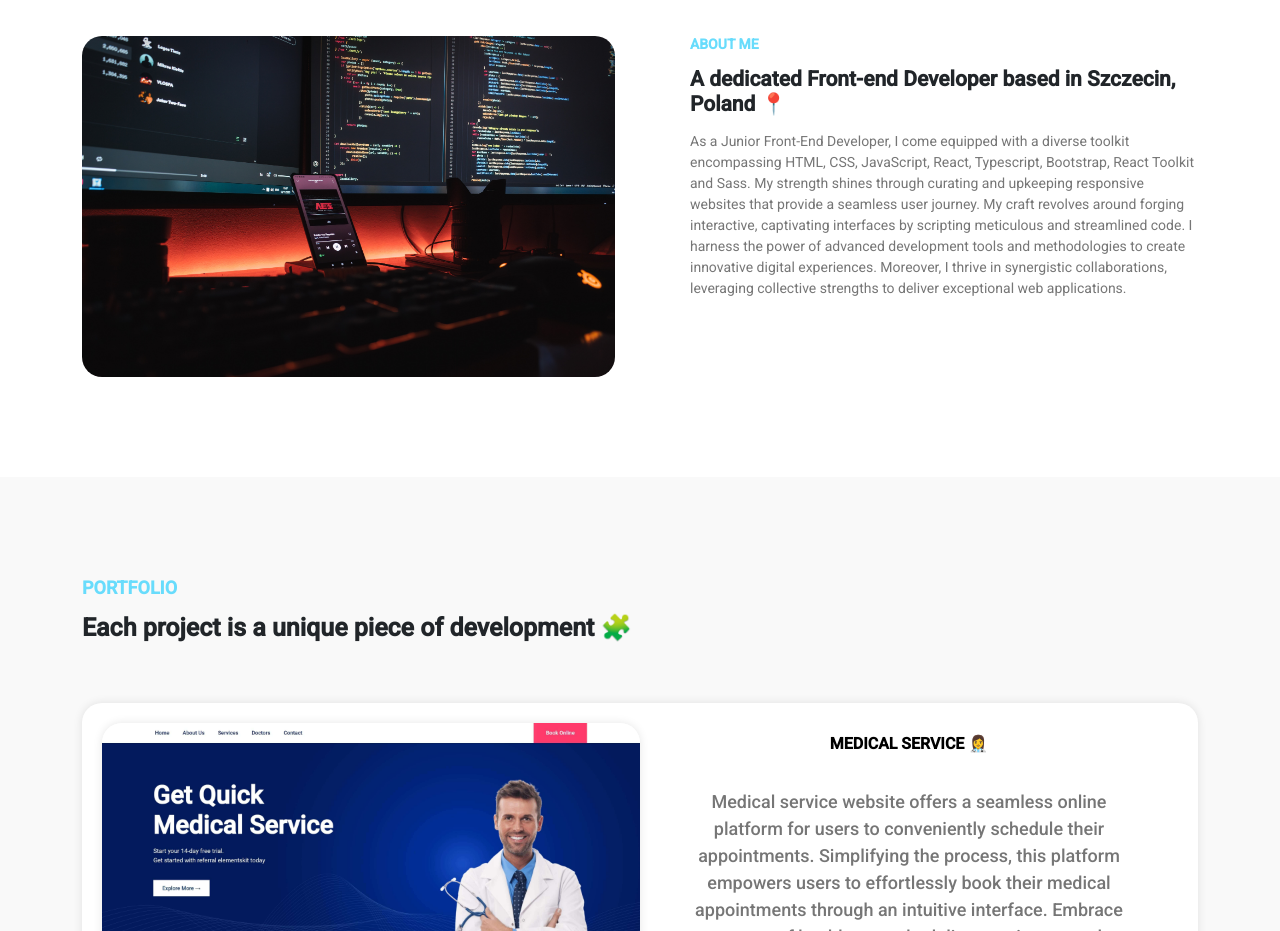
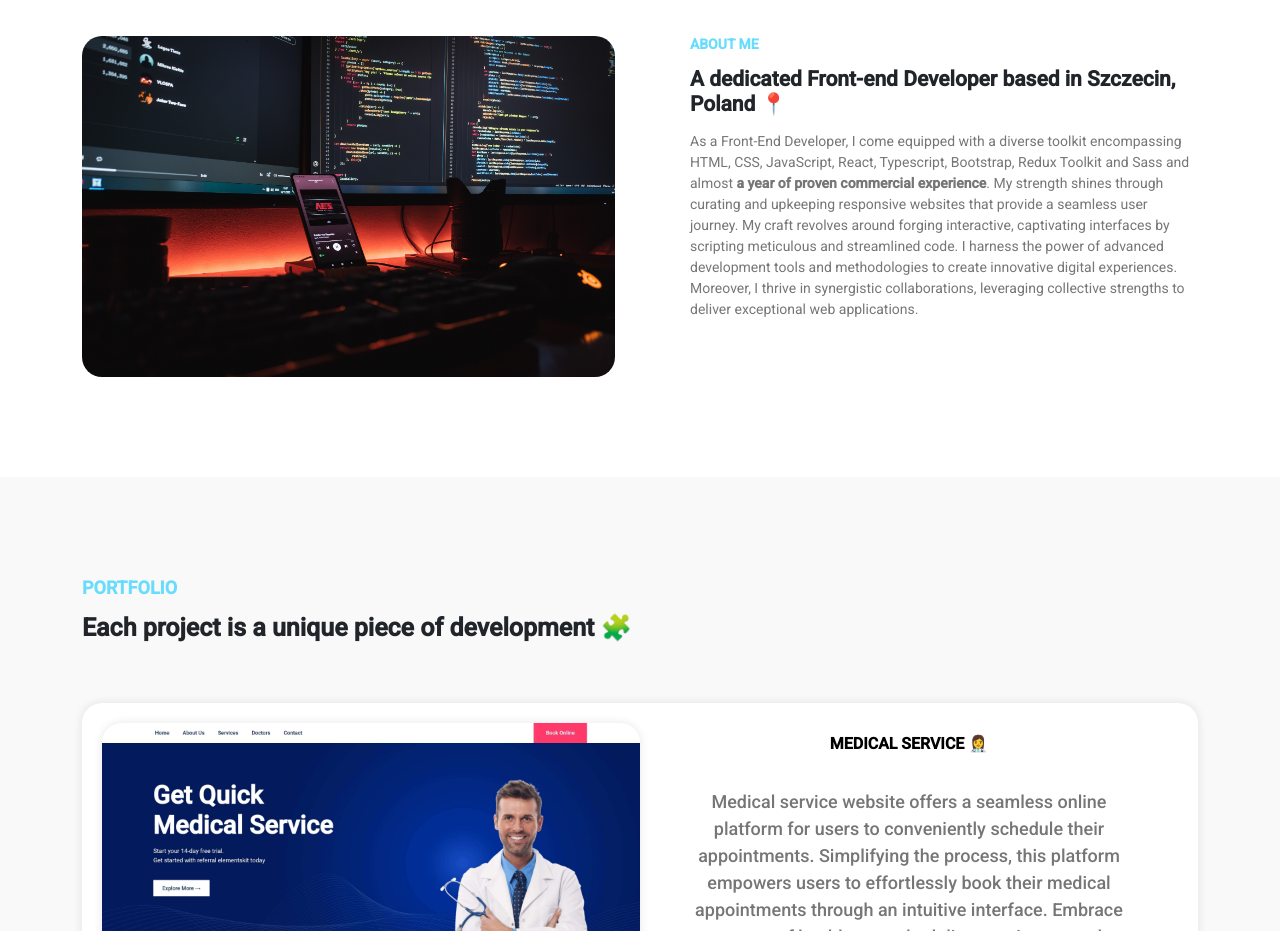
Before and after one commit to grekuu/Portfolio, a React (Vite) app: page / in a window 1280 px wide. Shown: the part 900-1831 px from the top of the page. Built offline with nearby package versions, Linux system fonts and the light colour scheme.

Commit message:
feat: info update

```diff
--- a/src/components/About/About.tsx
+++ b/src/components/About/About.tsx
@@ -12,13 +12,14 @@ const About = () => {
                     <h3>ABOUT ME</h3>
                     <h2>A dedicated Front-end Developer based in Szczecin, Poland 📍</h2>
                     <p>
-                        As a Junior Front-End Developer, I come equipped with a diverse toolkit encompassing HTML, CSS,
-                        JavaScript, React, Typescript, Bootstrap, React Toolkit and Sass. My strength shines through
-                        curating and upkeeping responsive websites that provide a seamless user journey. My craft
-                        revolves around forging interactive, captivating interfaces by scripting meticulous and
-                        streamlined code. I harness the power of advanced development tools and methodologies to create
-                        innovative digital experiences. Moreover, I thrive in synergistic collaborations, leveraging
-                        collective strengths to deliver exceptional web applications.
+                        As a Front-End Developer, I come equipped with a diverse toolkit encompassing HTML, CSS,
+                        JavaScript, React, Typescript, Bootstrap, Redux Toolkit and Sass and almost{' '}
+                        <b>a year of proven commercial experience</b>. My strength shines through curating and upkeeping
+                        responsive websites that provide a seamless user journey. My craft revolves around forging
+                        interactive, captivating interfaces by scripting meticulous and streamlined code. I harness the
+                        power of advanced development tools and methodologies to create innovative digital experiences.
+                        Moreover, I thrive in synergistic collaborations, leveraging collective strengths to deliver
+                        exceptional web applications.
                     </p>
                 </div>
             </Container>
```
